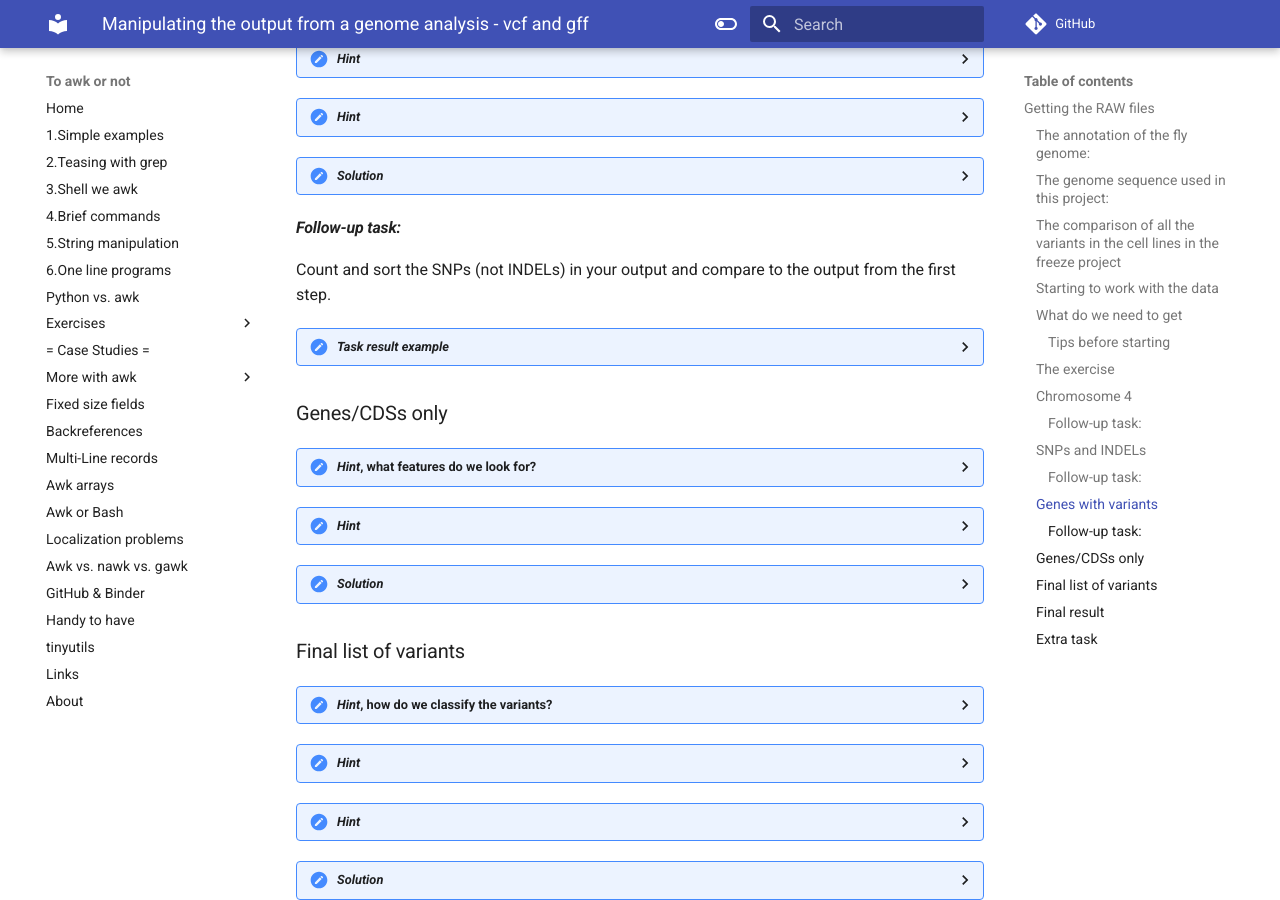
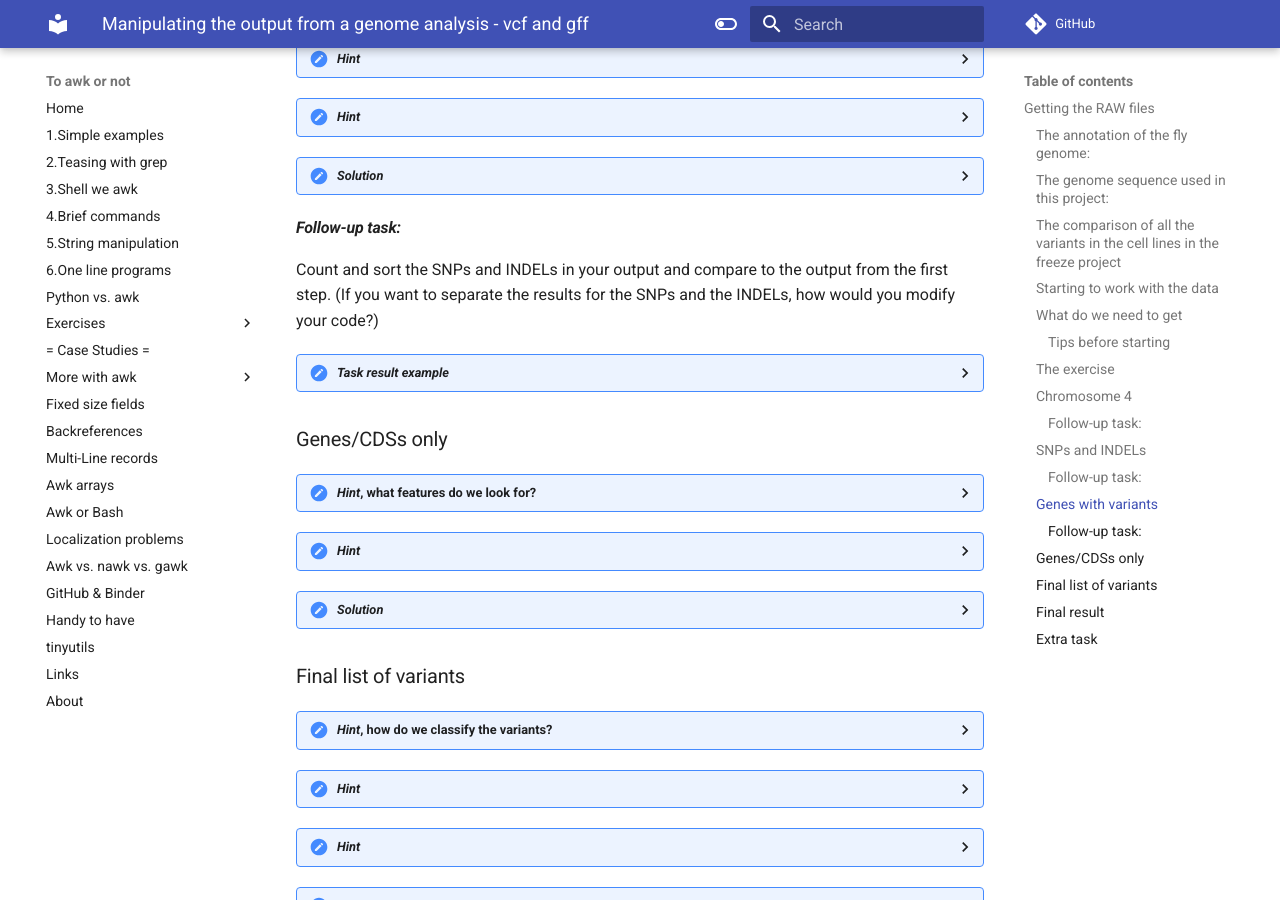
Before and after one commit to pmitev/to-awk-or-not, an MkDocs documentation site: the page built from docs/Case_studies/manipulating_vcf.md, in a window 1280 px wide and 900 px high, scrolled down 2687 px. Built offline with MkDocs 1.6.1 and Material for MkDocs 9.7.7, drawn with Linux system fonts in a browser that asks for light colours; comment, search, counter and statistics services are not loaded.

Commit message:
Update manipulating_vcf.md

````diff
--- a/docs/Case_studies/manipulating_vcf.md
+++ b/docs/Case_studies/manipulating_vcf.md
@@ -184,7 +184,7 @@ Print nucleotide substitution that these SNPs introduce sorted by number. Rememb
 
 
 #### *Follow-up task:*
-Count and sort the SNPs (not INDELs) in your output and compare to the output from the first step.
+Count and sort the SNPs and INDELs in your output and compare to the output from the first step. (If you want to separate the results for the SNPs and the INDELs, how would you modify your code?)
 
 ??? "_Task result example_"
     ```
````
